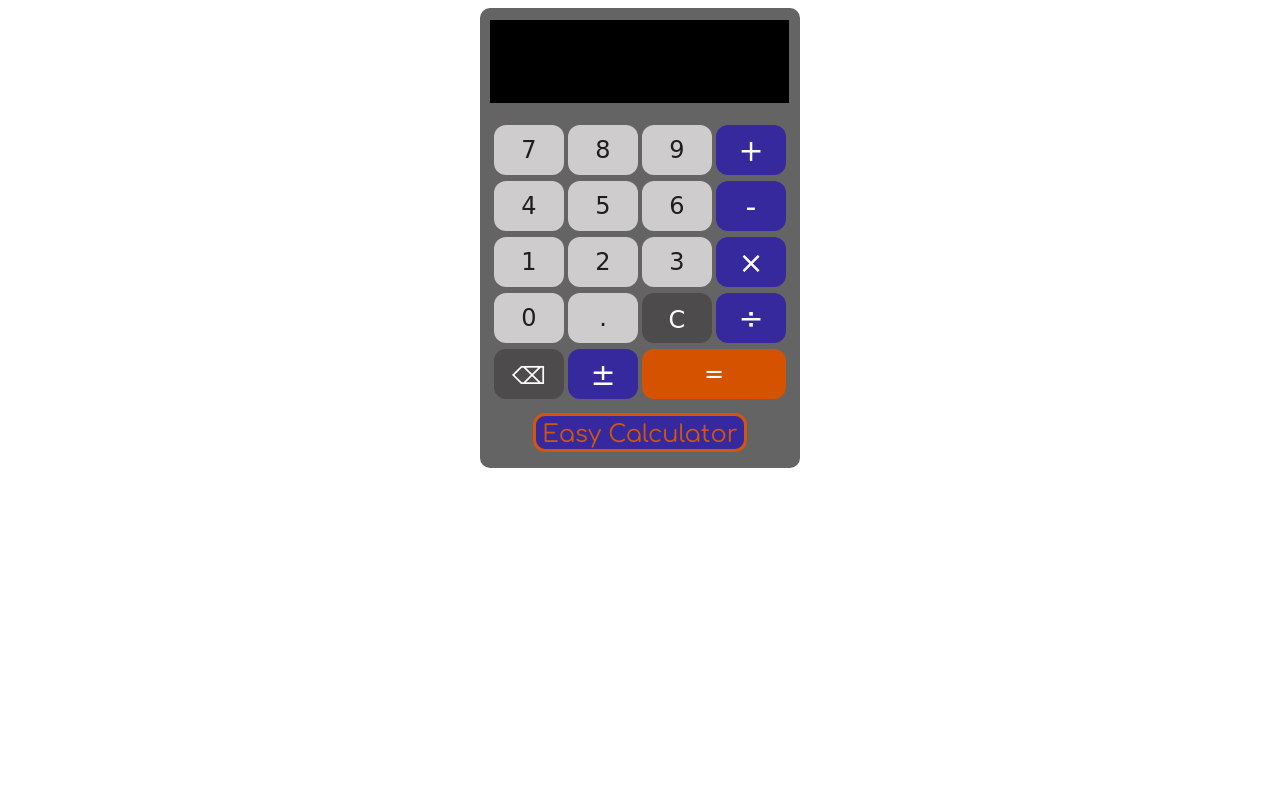
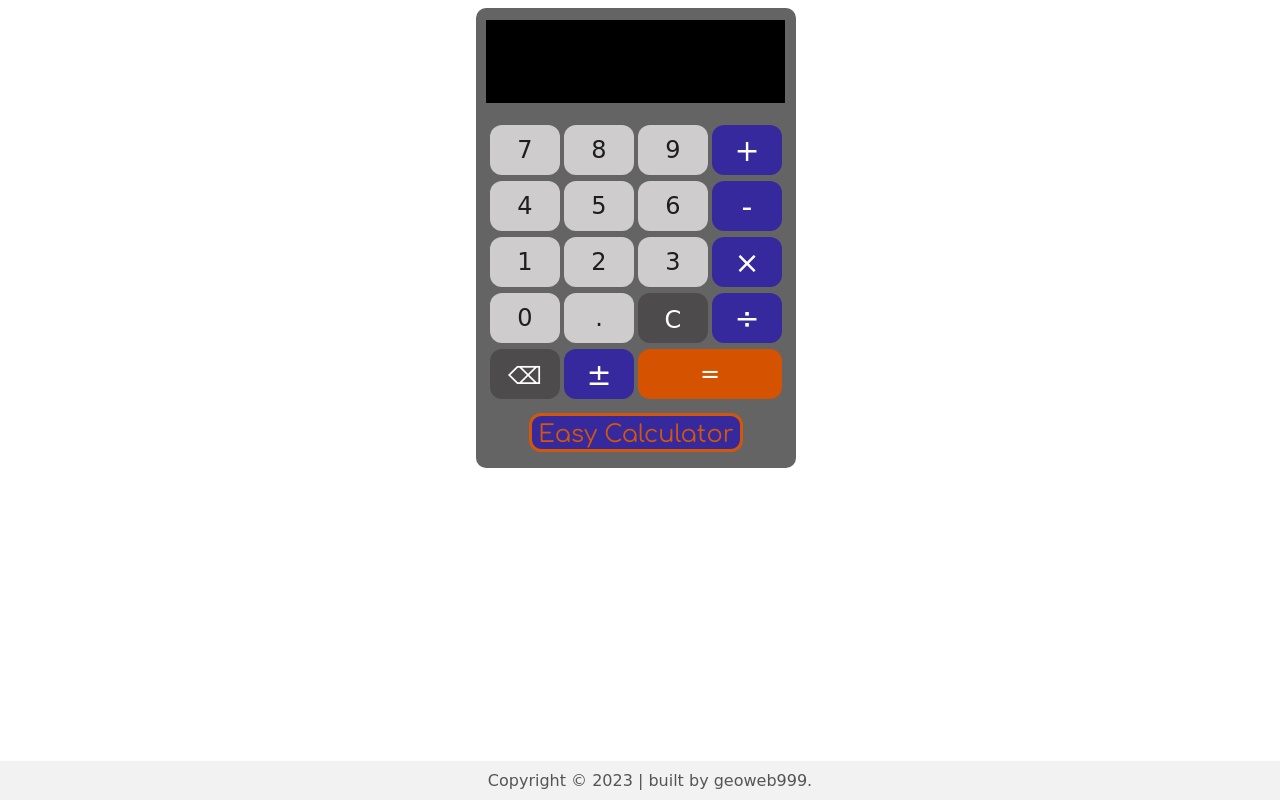
Before and after one commit to geoweb999/Calculator, a plain HTML site: page index.html in a window 1280 px wide. Drawn offline with Linux system fonts and the light colour scheme; a web font is replaced by a local one.

Commit message:
add copyright

```diff
--- a/calc.css
+++ b/calc.css
@@ -1,5 +1,6 @@
 body {
   font-family: 'Baloo Bhaijaan 2', cursive;
+  margin-left: 0px;
 }
 
 .calculator {
@@ -127,3 +128,14 @@ button.logo:hover {
   box-shadow: 3px 7px 5px 4px rgba(0, 0, 0, 0.24), 0 17px 50px 0 rgba(0, 0, 0, 0.19);
   color: #ff6200;
 }
+
+.copyright {
+    position: absolute;
+    bottom: 0;
+    width: 100%;
+    background-color: #f2f2f2;
+    color: #555;
+    text-align: center;
+    font-size: 16px;
+    padding: 10px;
+}
--- a/index.html
+++ b/index.html
@@ -52,6 +52,12 @@
       <button onclick="showHelp()" class="logo">Easy Calculator</button>
     </div>
   </div>
+  <div class="copyright">
+    <script>
+      var currentYear = new Date().getFullYear();
+      document.write("Copyright &#169; " + currentYear + " | built by geoweb999.");
+  </script>
+  </div>
   <script src="calc.js"></script>
 
 </body>
```
